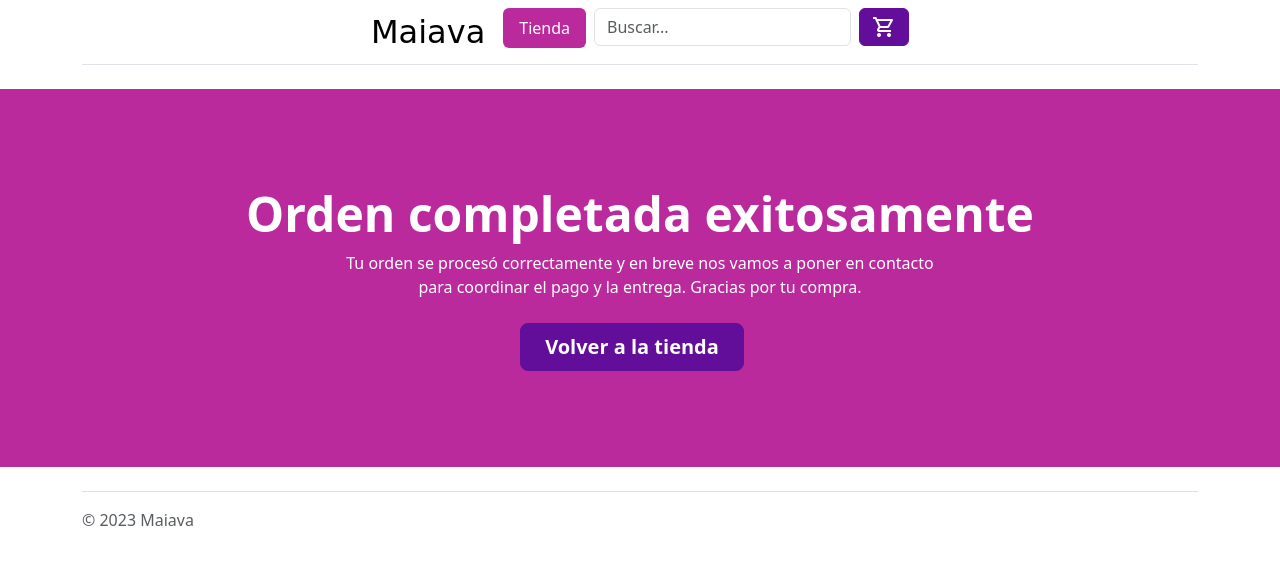
After one commit to jmgpp/maiava, a Flask app: page /success in a window 1280 px wide. The commit adds this page. Shown: the top 565 px of the page. Run offline with Flask 3, Linux system fonts and the light colour scheme; some libraries are stand-ins or nearby versions; some web fonts are replaced.

Commit message:
success page

```diff
--- a/app.py
+++ b/app.py
@@ -94,7 +94,11 @@ def purchase():
         order_id = generate_order(client_id, products)
 
 
-    return redirect("/")
+    return render_template("success.html")
+""" only temp to make the html """
+@app.route("/success", methods=["GET"])
+def success():
+    return render_template("success.html")
 
 def format_currency(amount):
     locale.setlocale(locale.LC_ALL, '')
@@ -140,5 +144,5 @@ def get_client(name, email, phone):
                     return new_client_id
 
 if __name__ == '__main__':
-    #app.debug = True
+    app.debug = True
     app.run()
--- /dev/null
+++ b/templates/success.html
@@ -0,0 +1,16 @@
+{% extends "layout.html" %} {% block title %} Completar compra {% endblock %} {%
+    block main %}
+
+    <div class="bg-primary text-secondary px-4 py-5 text-center">
+        <div class="py-5">
+          <h1 class="display-5 fw-bold text-white">Orden completada exitosamente</h1>
+          <div class="col-lg-6 mx-auto">
+            <p class="mb-4 text-white">Tu orden se procesó correctamente y en breve nos vamos a poner en contacto para coordinar el pago y la entrega. Gracias por tu compra.</p>
+            <div class="d-grid gap-2 d-sm-flex justify-content-sm-center">
+              <a type="button" class="btn btn-secondary btn-lg px-4 me-sm-3 fw-bold" href="/">Volver a la tienda</a>
+            </div>
+          </div>
+        </div>
+      </div>
+
+    {% endblock %}
```
Also changed, not shown: templates/checkout.html (+10 -2 lines).
